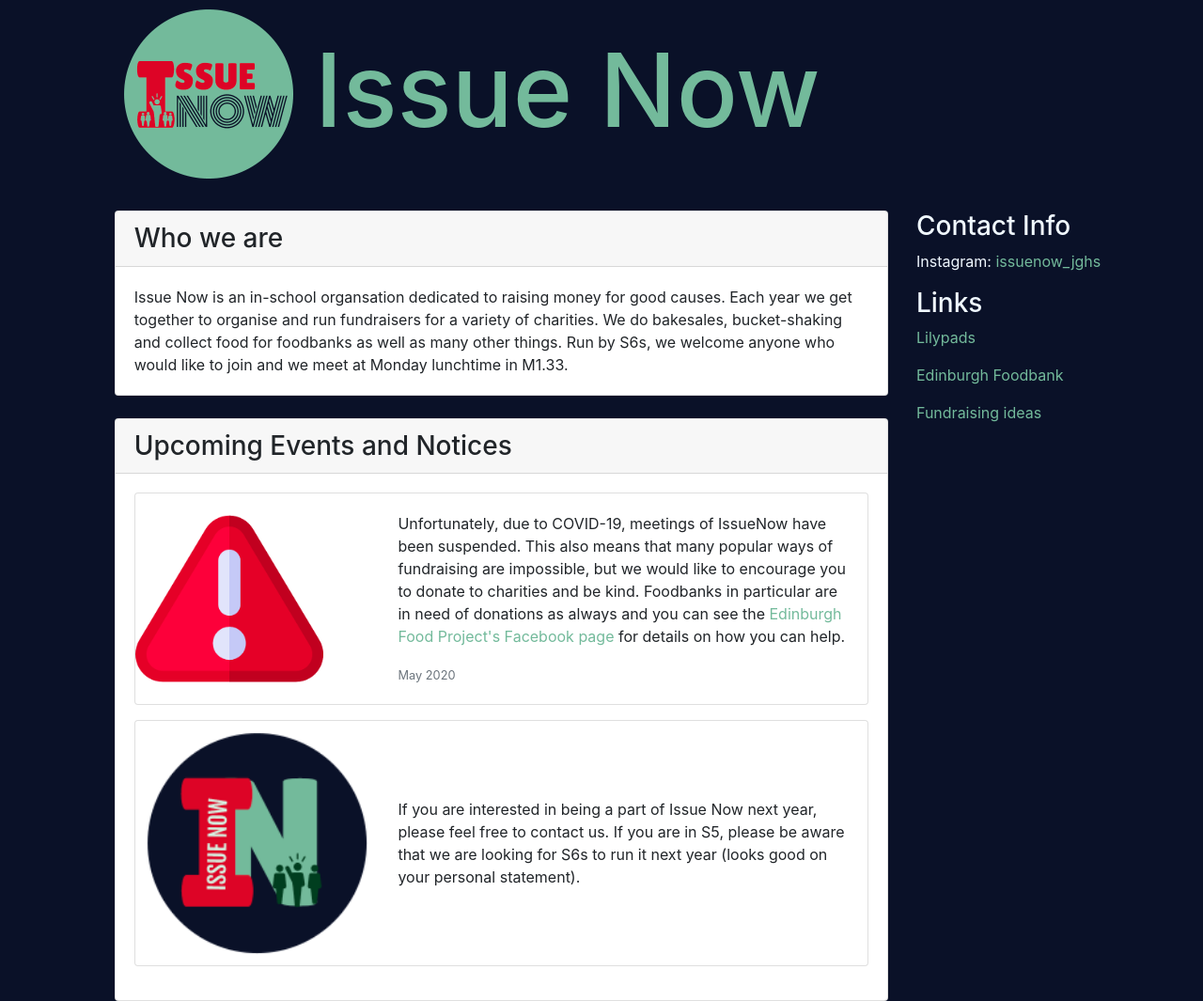
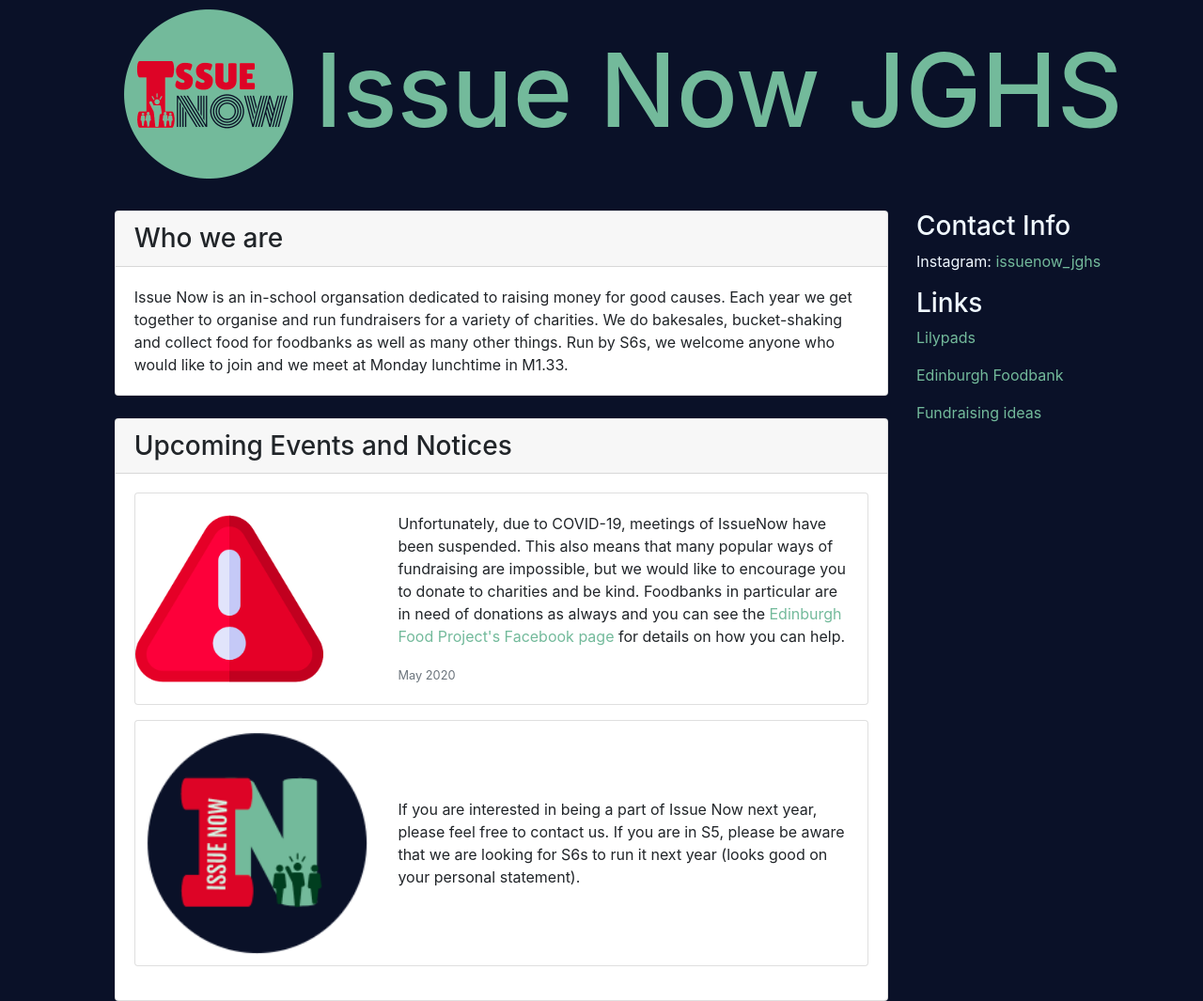
Before and after one commit to jghs-issue-now/jghs-issue-now.github.io, a plain HTML site: page index.html in a window 1280 px wide. Shown: the top 1065 px of the page at 94% size. Drawn offline with nearby package versions, Linux system fonts and the light colour scheme.

Commit message:
Changed title

```diff
--- a/index.html
+++ b/index.html
@@ -20,7 +20,7 @@
                     <img src="img/dd3b65f3-3d8e-4466-aeee-a7c711348aa5_200x200.png">
                 </div>
                 <div class="col-xs-10 col-lg-9">
-                    <h1 style="color: #73ba9b; font-size: 108px;">Issue Now</h1>
+                    <h1 style="color: #73ba9b; font-size: 108px;">Issue Now JGHS</h1>
                 </div>
             </div>
         </div>
```
